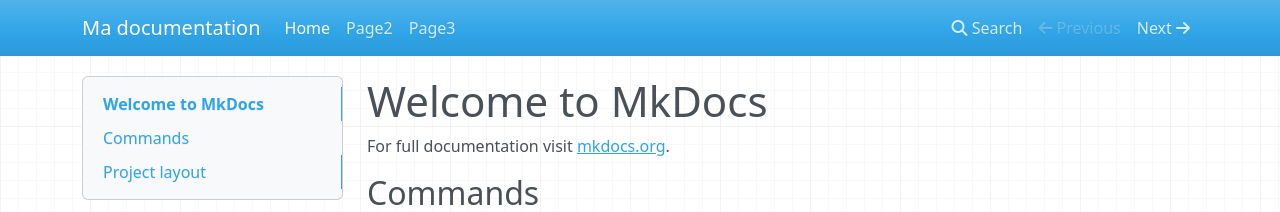
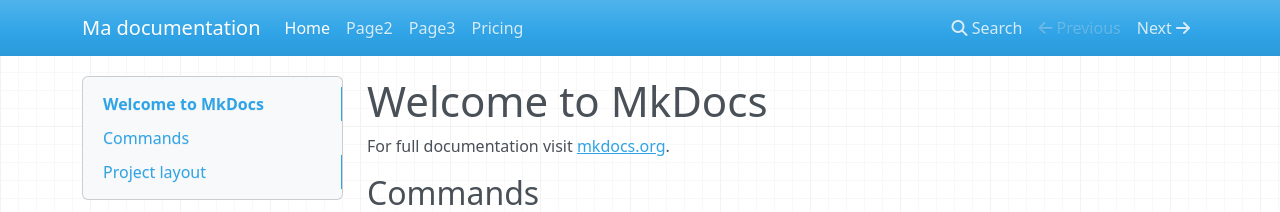
Before and after one commit to GLemoineKirving/MyFirstMkDocs, an MkDocs documentation site: the page built from docs/index.md, in a window 1280 px wide. Shown: the top 212 px of the page. Built offline with MkDocs 1.6.1, drawn with Linux system fonts in a browser that asks for light colours; nearby versions of some CDN libraries.

Commit message:
Ajout fichier pricing.md

```diff
--- a/mkdocs.yml
+++ b/mkdocs.yml
@@ -3,3 +3,4 @@ nav:
   - Home: index.md
   - Page2: page2.md
   - Page3: page3.md
+  - Pricing: pricing.md
```
Also changed, not shown: docs/pricing.md (added, +1 -0 lines).
